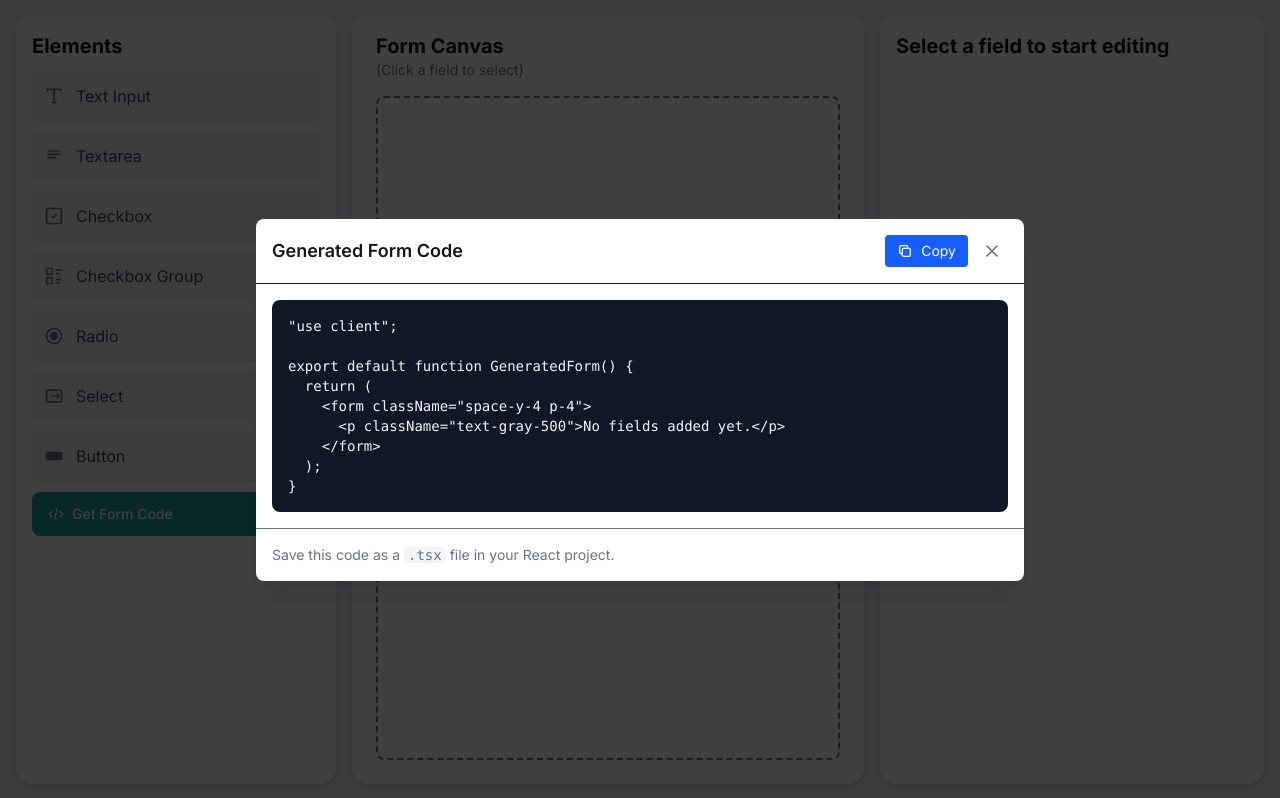
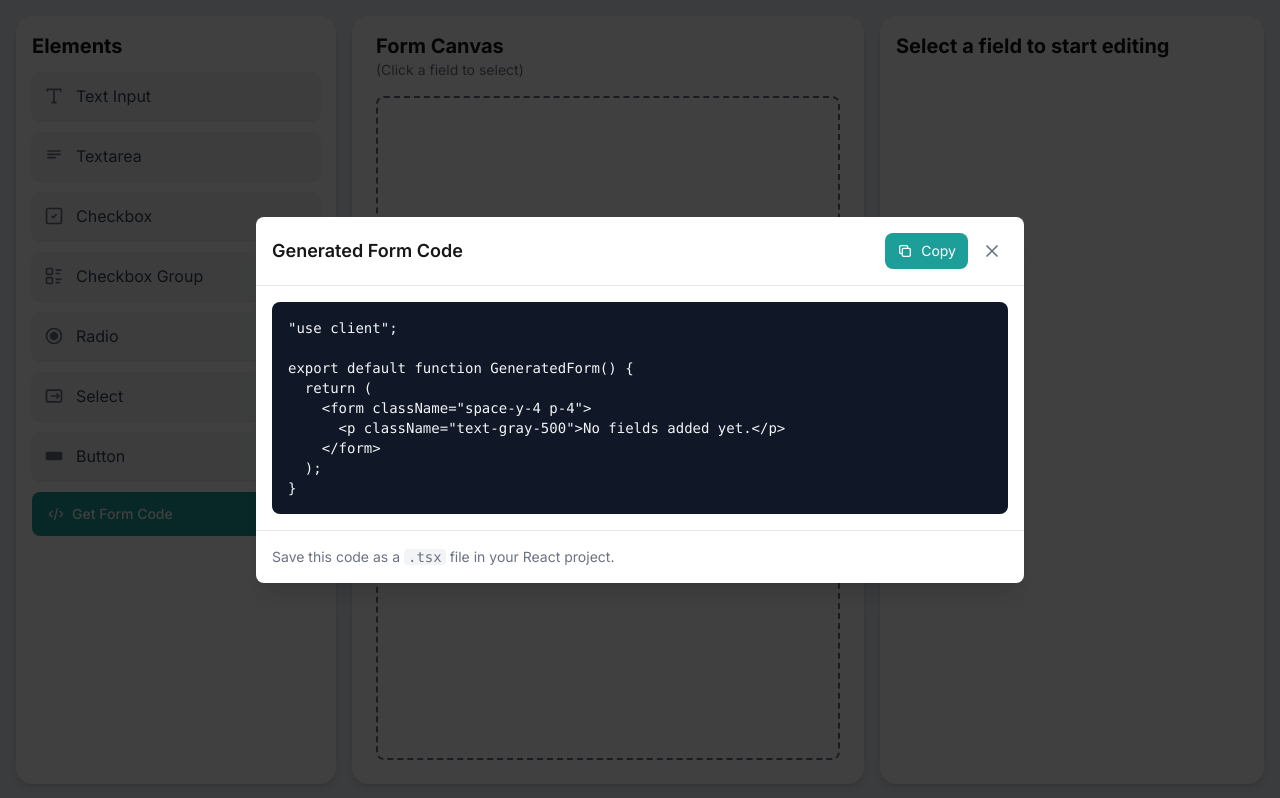
Before and after one commit to martins87/form-builder, a Next.js app: page / in a window 1280 px wide. Both pictures are taken after a click on the button "Get Form Code". Built offline with nearby package versions, Linux system fonts and the light colour scheme.

Commit message:
edit styling

```diff
--- a/app/components/CodePreview.tsx
+++ b/app/components/CodePreview.tsx
@@ -27,12 +27,12 @@ const CodePreview = ({ code, isOpen, onClose }: CodePreviewProps) => {
     <div className="fixed inset-0 z-50 flex items-center justify-center bg-black/75">
       <div className="relative mx-4 flex max-h-[80vh] w-full max-w-3xl flex-col rounded-lg bg-white shadow-xl">
         {/* Header */}
-        <div className="flex items-center justify-between border-b p-4">
+        <div className="flex items-center justify-between border-b border-b-neutral-200 p-4">
           <h2 className="text-lg font-semibold">Generated Form Code</h2>
           <div className="flex items-center gap-2">
             <button
               onClick={handleCopy}
-              className="flex items-center gap-2 rounded bg-blue-600 px-3 py-1.5 text-sm text-white hover:bg-blue-700 hover:cursor-pointer"
+              className="flex items-center gap-2 rounded-lg bg-[#1D9E99] px-3 py-2 text-sm text-white hover:bg-[#1D9E99]/70 hover:cursor-pointer"
             >
               {copied ? (
                 <>
@@ -99,7 +99,7 @@ const CodePreview = ({ code, isOpen, onClose }: CodePreviewProps) => {
         </div>
 
         {/* Footer */}
-        <div className="border-t p-4 text-sm text-gray-500">
+        <div className="border-t border-t-neutral-200 p-4 text-sm text-gray-500">
           Save this code as a{" "}
           <code className="rounded bg-gray-100 px-1">.tsx</code> file in your
           React project.
--- a/app/components/ConfirmDeleteModal.tsx
+++ b/app/components/ConfirmDeleteModal.tsx
@@ -31,16 +31,16 @@ const ConfirmDeleteModal = ({
           Are you sure you want to remove &quot;{fieldLabel}&quot;? This action
           cannot be undone.
         </p>
-        <div className="flex justify-end gap-3">
+        <div className="flex justify-end gap-2">
           <button
             onClick={onCancel}
-            className="rounded border border-gray-300 px-4 py-2 text-sm font-medium text-gray-700 hover:bg-gray-50 hover:cursor-pointer"
+            className="rounded-lg border border-gray-300 px-4 py-2 text-sm font-medium text-gray-700 hover:bg-gray-50 hover:cursor-pointer"
           >
             Cancel
           </button>
           <button
             onClick={onConfirm}
-            className="rounded bg-red-600 px-4 py-2 text-sm font-medium text-white hover:bg-red-700 hover:cursor-pointer"
+            className="rounded-lg bg-red-600 px-4 py-2 text-sm font-medium text-white hover:bg-red-700 hover:cursor-pointer"
           >
             Remove
           </button>
```
